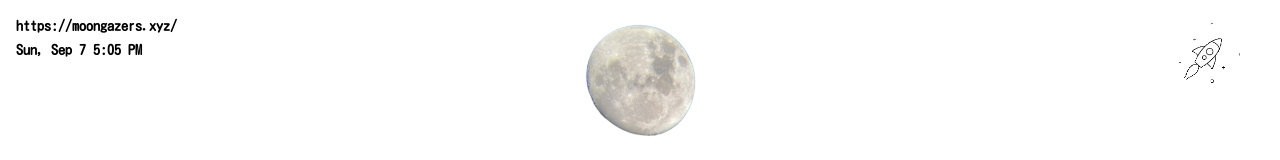
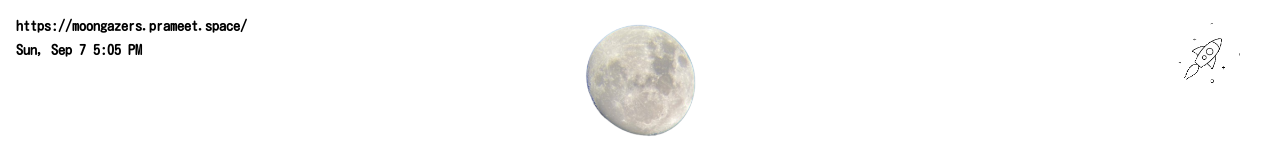
Before and after one commit to prammey/moongazers, a Next.js app: page / in a window 1280 px wide. Shown: the top 160 px of the page. Built offline with nearby package versions, Linux system fonts and the light colour scheme.

Commit message:
fix: update URL link to point to the correct domain

```diff
--- a/src/components/CurrentWeather.tsx
+++ b/src/components/CurrentWeather.tsx
@@ -41,7 +41,7 @@ export default function CurrentWeather({ weatherData }: CurrentWeatherProps) {
           color: '#000000',
           fontFamily: "'Kosugi Maru', cursive"
         }}>
-          https://moongazers.xyz/
+          https://moongazers.prameet.space/
         </div>
 
         {/* Date and Time on same line */}
```
